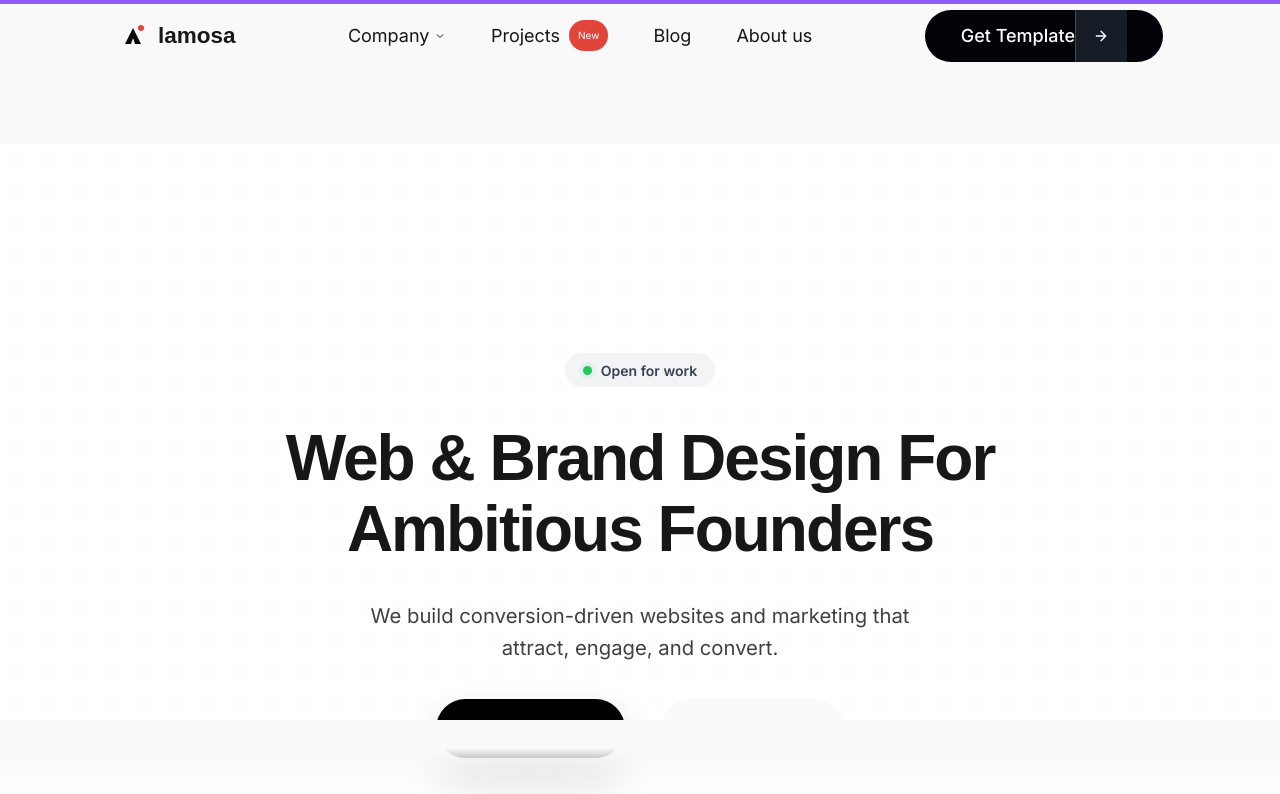
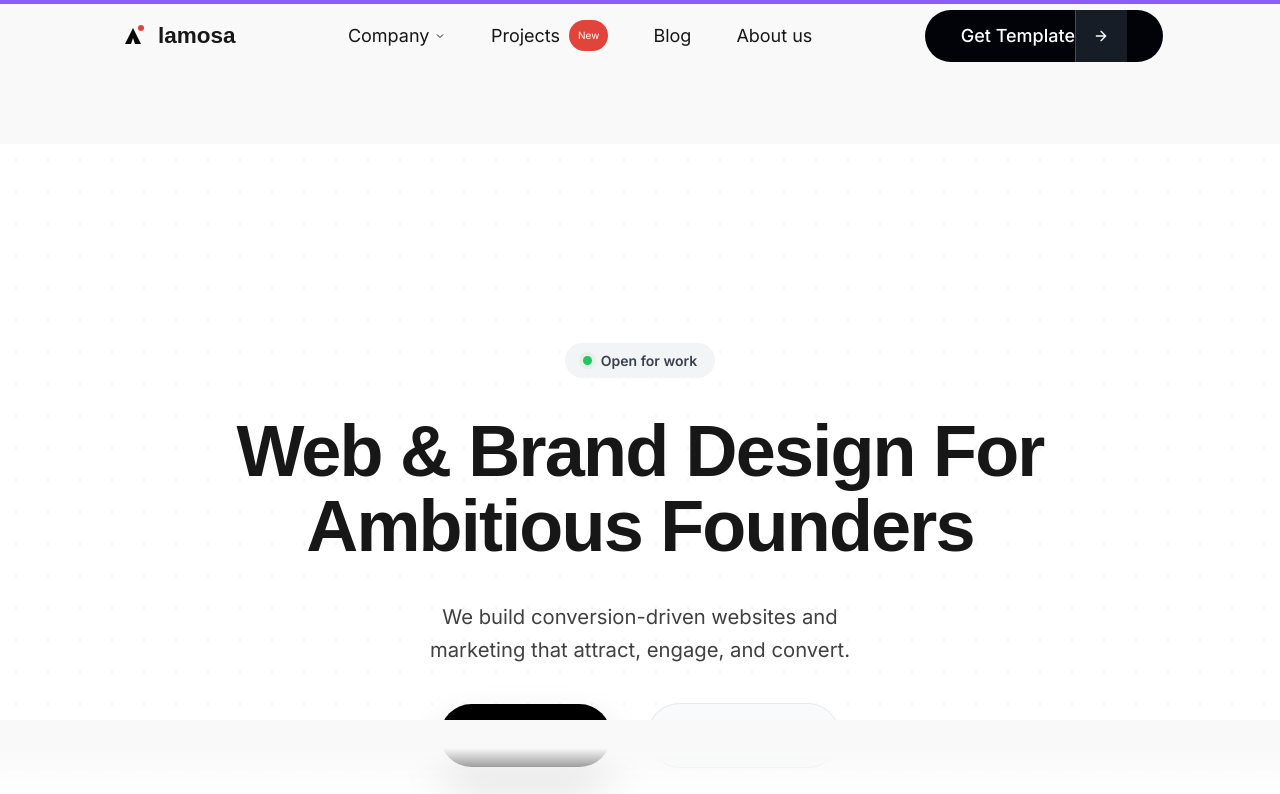
Before and after one commit to tamil-selvan-13/lamossa-clone-nextjs, a Next.js app: page / in a window 1280 px wide. Shown: the top 794 px of the page. Built offline with nearby package versions, Linux system fonts and the light colour scheme; grey boxes are pictures that could not be loaded.

Commit message:
style: refine hero typography for premium SaaS look on light theme

```diff
--- a/components/sections/Hero.tsx
+++ b/components/sections/Hero.tsx
@@ -73,14 +73,14 @@ export default function Hero() {
           </div>
 
           <h1
-            className="text-[48px] md:text-[64px] font-bold tracking-[-2px] text-[#171717] leading-[1.1] max-w-4xl"
+            className="text-[72px] font-semibold text-[#171717] leading-[1.05] tracking-tight max-w-[900px] mx-auto"
             style={{ fontFamily: 'Satoshi, sans-serif', opacity: isVisible ? 1 : 0, transform: isVisible ? 'translateY(0)' : 'translateY(24px)', transition: 'all 0.6s ease 0.1s' }}
           >
             Web & Brand Design For Ambitious Founders
           </h1>
 
           <p
-            className="text-lg text-[#404040] mt-8 mb-8 max-w-[600px] w-full"
+            className="text-lg text-[#404040] mt-8 mb-8 max-w-[480px] w-full mx-auto leading-relaxed"
             style={{ opacity: isVisible ? 1 : 0, transform: isVisible ? 'translateY(0)' : 'translateY(24px)', transition: 'all 0.6s ease 0.2s' }}
           >
             We build conversion-driven websites and marketing that attract, engage, and convert.
@@ -92,16 +92,13 @@ export default function Hero() {
           >
             <Link
               href="/contact-us"
-              className="inline-flex items-center justify-center gap-2 bg-[#000000] text-white rounded-full py-[16px] px-[32px] font-semibold transition hover:-translate-y-1 shadow-[0_20px_40px_rgba(0,0,0,0.2)]"
+              className="inline-flex items-center justify-center gap-2 bg-[#000000] text-white rounded-full px-8 py-4 font-semibold transition hover:-translate-y-1 shadow-[0_20px_40px_rgba(0,0,0,0.15)]"
             >
               Book A Call
-              <svg width="16" height="16" viewBox="0 0 24 24" fill="none" stroke="currentColor" strokeWidth="2" strokeLinecap="round" strokeLinejoin="round">
-                <path d="M5 12h14M12 5l7 7-7 7" />
-              </svg>
             </Link>
             <Link
               href="/projects"
-              className="inline-flex items-center justify-center bg-[#F9FAFB] text-[#111827] rounded-full py-[16px] px-[32px] font-semibold transition hover:bg-gray-100"
+              className="inline-flex items-center justify-center bg-[#F9FAFB] text-[#111827] border border-[#E5E7EB] rounded-full px-8 py-4 font-semibold transition hover:bg-gray-50"
             >
               View Projects
             </Link>
```
